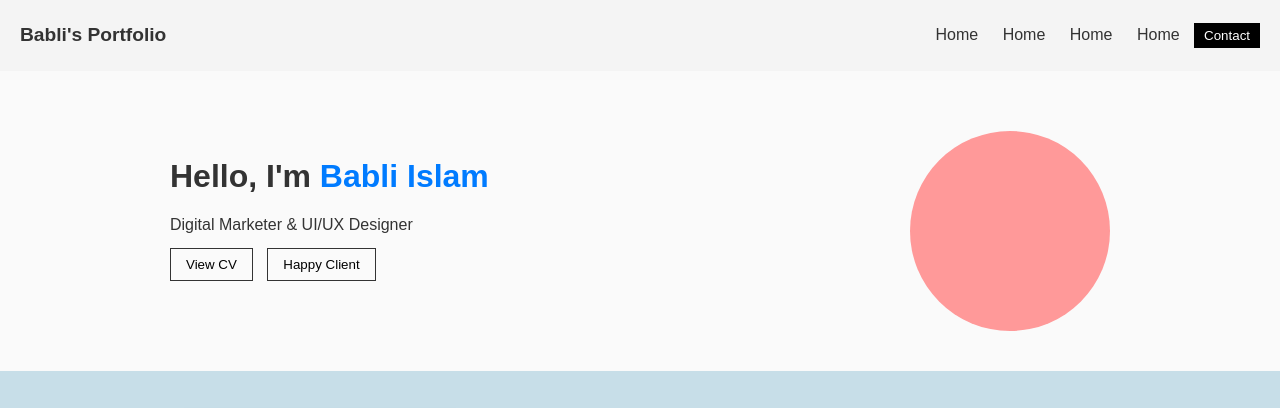
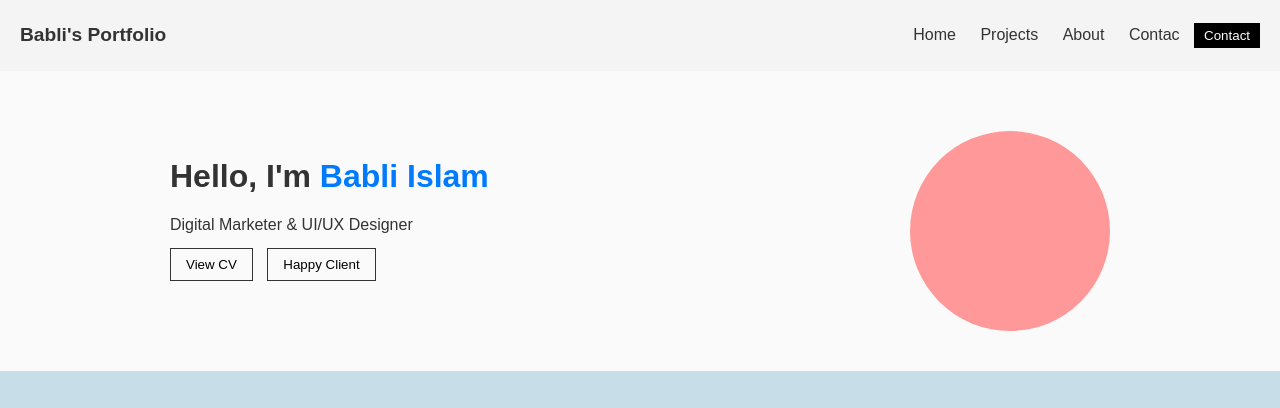
Before and after one commit to bablinurr/Nexa-Growth, a plain HTML site: page index.html in a window 1280 px wide. Shown: the top 408 px of the page. Drawn offline with Linux system fonts and the light colour scheme; grey boxes are pictures that could not be loaded; a script that the page names is missing.

Commit message:
Update index.html

```diff
--- a/index.html
+++ b/index.html
@@ -14,9 +14,9 @@
     <div class="logo">Babli's Portfolio</div>
     <nav>
       <a href="#">Home</a>
-      <a href="#">Home</a>
-      <a href="#">Home</a>
-      <a href="#">Home</a>
+      <a href="#">Projects</a>
+      <a href="#">About</a>
+      <a href="#">Contac</a>
       <button class="contact-btn">Contact</button>
     </nav>
   </header>
```
